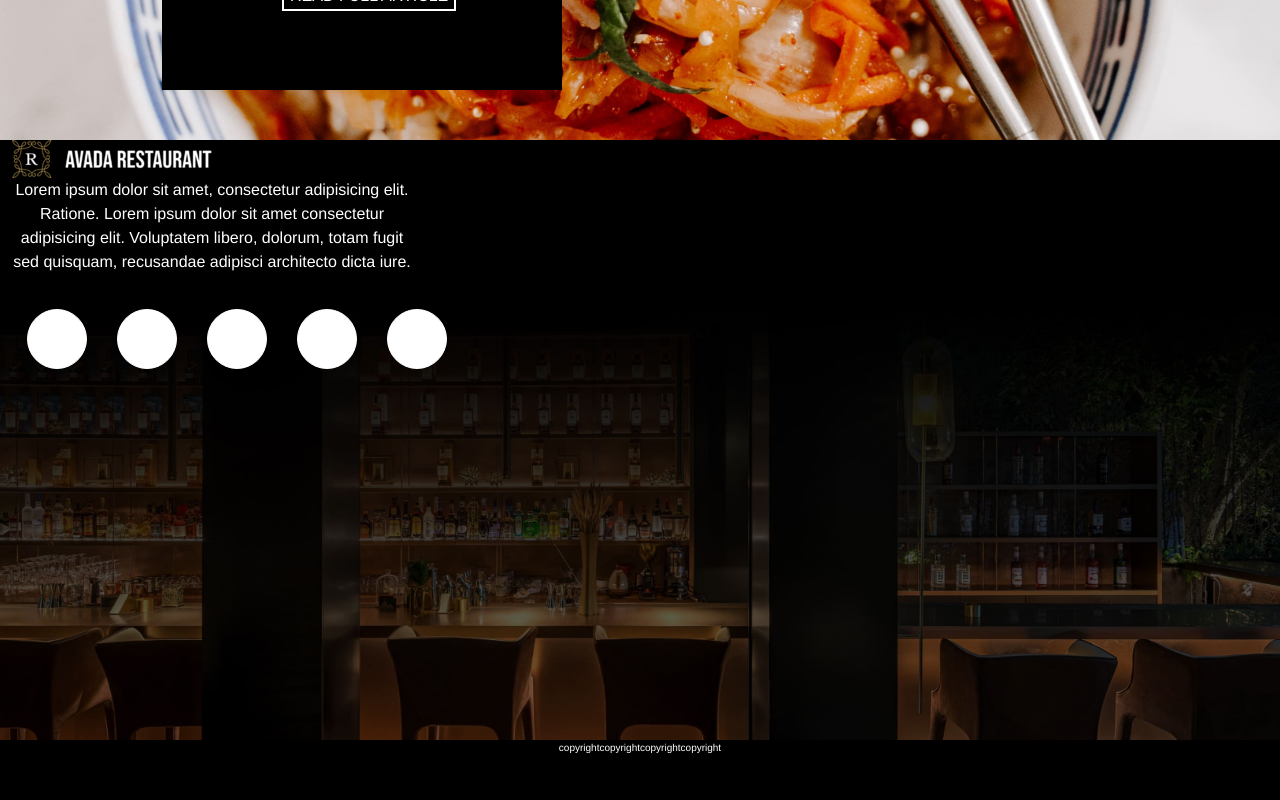
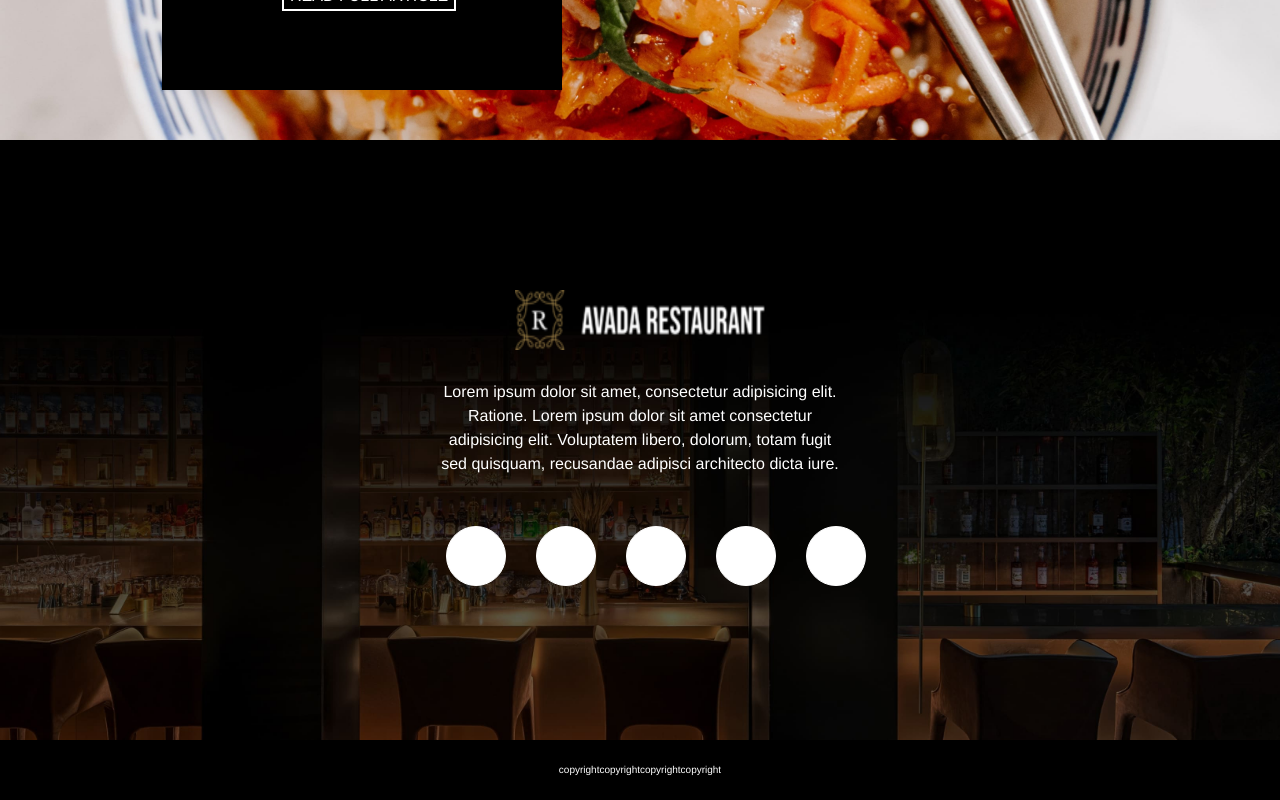
Before and after one commit to matteo92i/proj-html-vuejs, a Vue app: page / in a window 1280 px wide. Shown: the part 6762-7562 px from the top of the page. Built offline with nearby package versions, Linux system fonts and the light colour scheme.

Commit message:
fine footer

```diff
--- a/src/components/Footer.vue
+++ b/src/components/Footer.vue
@@ -4,19 +4,14 @@
             <div class="row">
                 <div class="col-12 banner-2">
                     <div class="f-center">
-                        <img src="../assets/img/logo.png" alt="logo">
+                        <img class="box" src="../assets/img/logo.png" alt="logo">
                         <p class="p-white ordine">Lorem ipsum dolor sit amet, consectetur adipisicing elit. Ratione. Lorem ipsum dolor sit amet consectetur adipisicing elit. Voluptatem libero, dolorum, totam fugit sed quisquam, recusandae adipisci architecto dicta iure.</p>
-
-                        <div>
-                            <ul>
-                                <li class="cerchio" v-for="(element,index) in social" :key="index">
-                                    <a :href="element.link"></a>
-                                </li>
-                            </ul>
-                        </div>
-
+                        <ul>
+                            <li class="cerchio" v-for="(element,index) in social" :key="index">
+                                <a :href="element.link"></a>
+                            </li>
+                        </ul>
                     </div>
-
 
 
                 </div>
@@ -30,6 +25,8 @@
     </div>
 </template>
 
+
+
 <script>
 import social from "../datiJs/Footerlink.js"
 export default {
@@ -42,6 +39,7 @@
 
 }
 </script>
+
 
 <style lang="scss">
 .banner-2{
@@ -57,6 +55,7 @@
     text-align: center;
     width: 400px;
     height: 100px;
+    margin-top: 30px;
 }
 .cerchio{
     background-color: white;
@@ -64,7 +63,7 @@
     width: 60px;
     height: 60px;
     border-radius: 50%;
-    margin: 15px 15px;
+    margin: 30px 15px;
 }
 .copyright{
     background-color: black;
@@ -73,10 +72,20 @@
 .p-white-copyright{
     color: white;
     text-align: center;
+    line-height: 60px;
     font-size: 10px;
+}
+.f-center{
+    display: flex;
+    flex-direction: column;
+    justify-content: center;
+    align-items: center;
+}
+.box{
+    width: 250px;
+    height: 60px;
+    margin-top:150px ;
 }
 
 
-
-
 </style>
```
